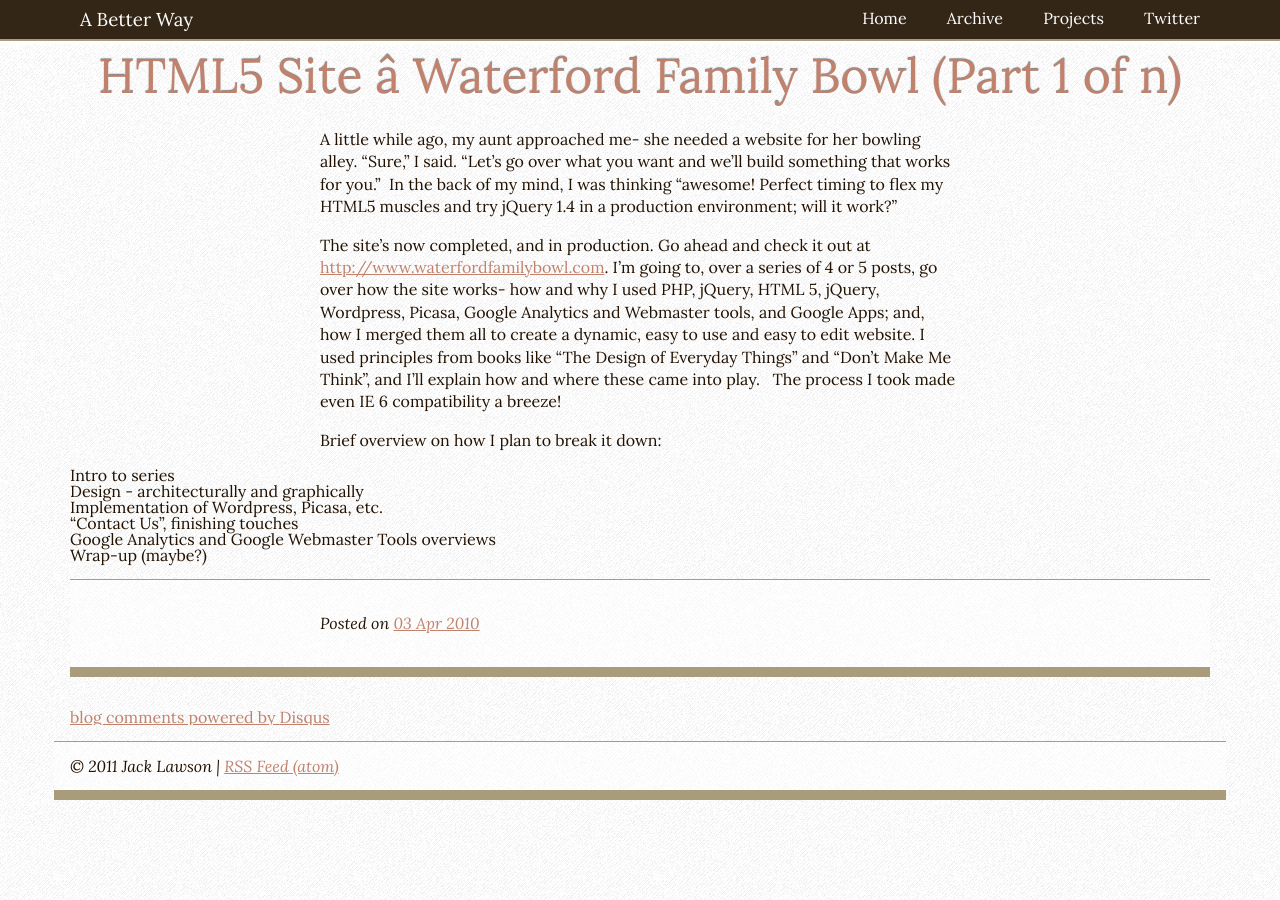
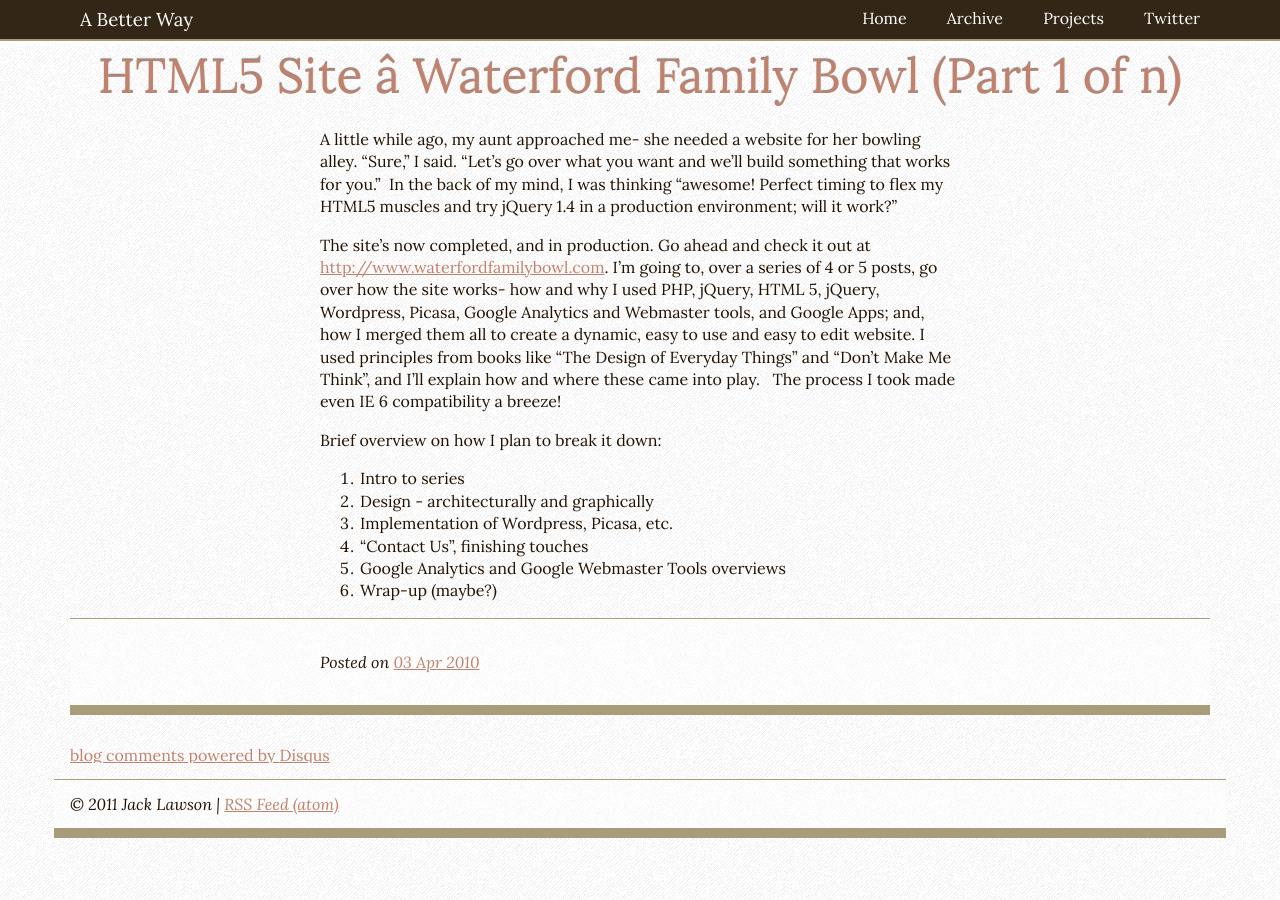
Before and after one commit to ajacksified/ajacksified.github.com, a Jekyll site: the page built from _posts/2010-04-03-html5-site-waterford-family-bowl-part-1-of-n.markdown, in a window 1280 px wide. Built offline with Jekyll 4.4.1, drawn with Linux system fonts in a browser that asks for light colours; nearby versions of some CDN libraries; Markdown is read by kramdown in place of the engine named in the settings; comment, search, counter and statistics services are not loaded.

Commit message:
Fixed syles for lists

```diff
--- a/css/styles.css
+++ b/css/styles.css
@@ -36,11 +36,15 @@
   color: #A0624D;
 }
 
-p, .addthis_toolbox {
+article p, article ol, article ul .addthis_toolbox {
   margin-bottom: 1em;
   line-height: 1.4em;
   max-width: 40em;
   margin: 1em auto;
+}
+
+article li {
+  margin-left: 2.5em;
 }
 
 pre, code {
```
